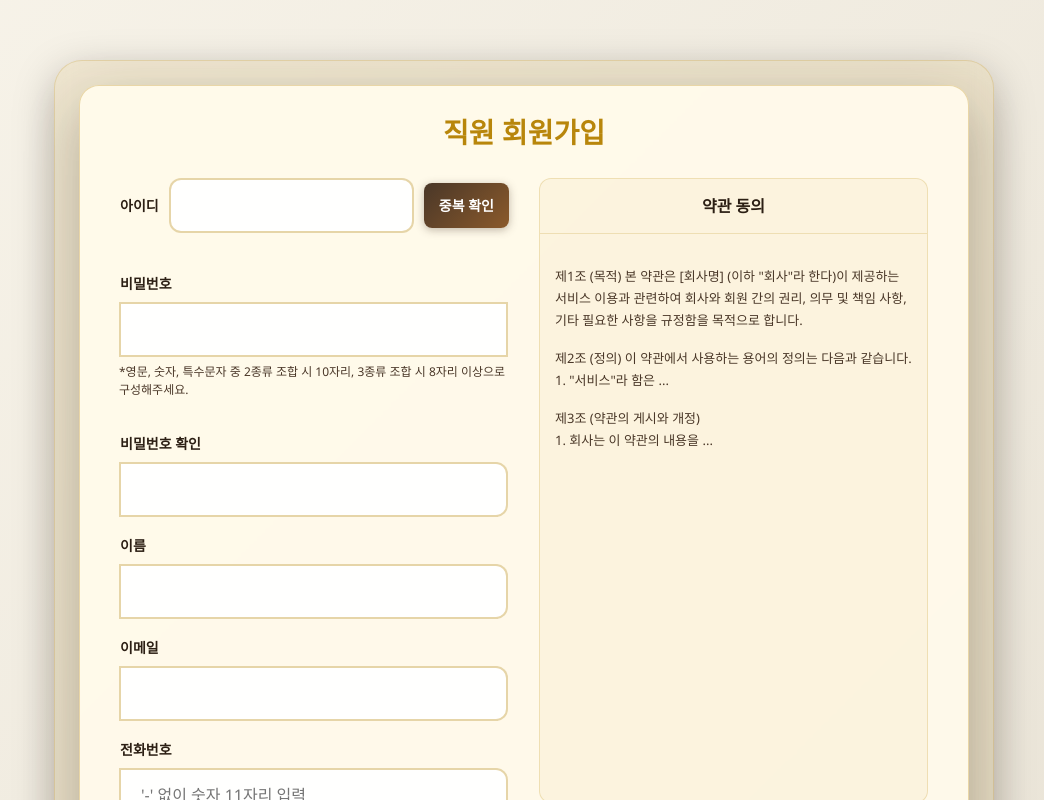
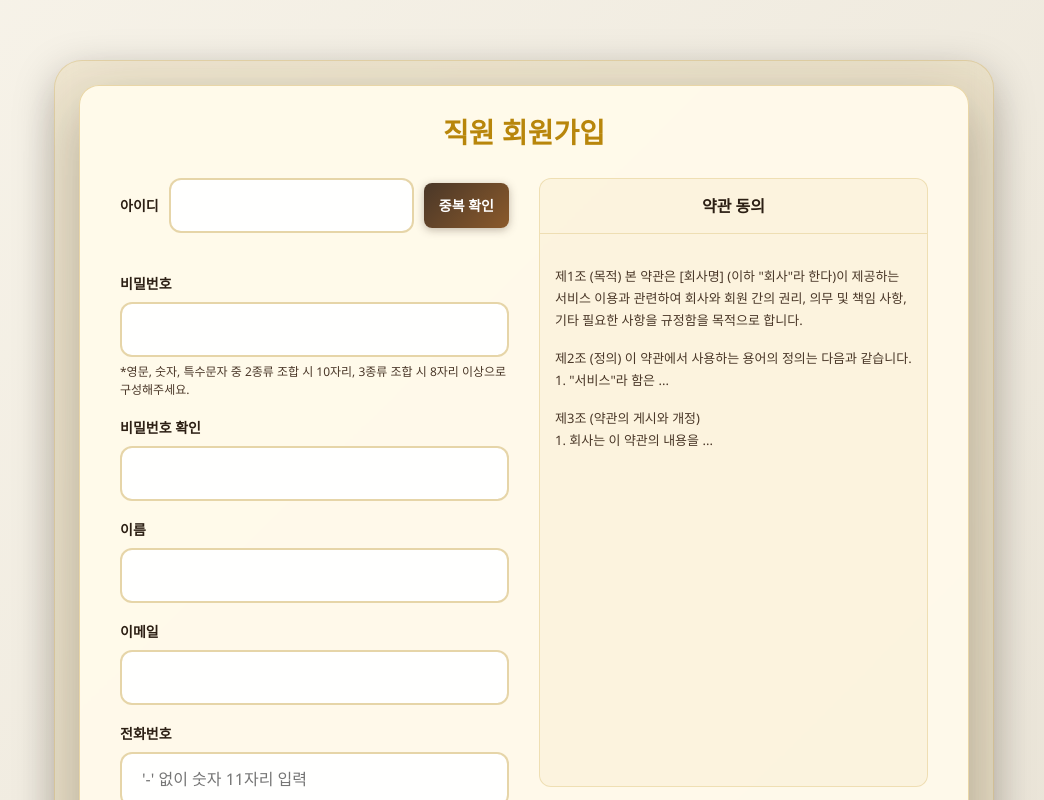
Before and after one commit to Aivle-Bigproject11/Front, a React (Create React App) app: page /signup in a window 1280 px wide. Shown: the top 800 px of the page, without its empty margins (116-1160 px from the left). Built offline with nearby package versions, Linux system fonts and the light colour scheme; no server answers.

Commit message:
입력창 오류 해결

```diff
--- a/src/pages/SignUp.js
+++ b/src/pages/SignUp.js
@@ -151,7 +151,7 @@ function SignUp() {
               {/* 입력 필드 섹션 */}
               <div className="input-section">
 
-                <div className="input-group">
+                <div className="signup-input-group">
                   {/* 라벨, 인풋, 버튼을 감싸는 컨테이너 추가 */}
                   <div className="id-layout-wrapper">
                     <label htmlFor="userId">아이디</label>
@@ -165,28 +165,28 @@ function SignUp() {
                   </div>
                 </div>
 
-                <div className="input-group">
+                <div className="signup-input-group">
                   <label htmlFor="password">비밀번호</label>
                   <input type="password" id="password" value={password} onChange={(e) => setPassword(e.target.value)} onFocus={handleInputFocus} onBlur={handleInputBlur} required />
                   <p className="warning-text">*영문, 숫자, 특수문자 중 2종류 조합 시 10자리, 3종류 조합 시 8자리 이상으로 구성해주세요.</p>
                 </div>
 
-                <div className="input-group">
+                <div className="signup-input-group">
                   <label htmlFor="confirmPassword">비밀번호 확인</label>
                   <input type="password" id="confirmPassword" value={confirmPassword} onChange={(e) => setConfirmPassword(e.target.value)} onFocus={handleInputFocus} onBlur={handleInputBlur} required />
                 </div>
 
-                <div className="input-group">
+                <div className="signup-input-group">
                   <label htmlFor="name">이름</label>
                   <input type="text" id="name" value={name} onChange={(e) => setName(e.target.value)} onFocus={handleInputFocus} onBlur={handleInputBlur} required />
                 </div>
 
-                <div className="input-group">
+                <div className="signup-input-group">
                   <label htmlFor="email">이메일</label>
                   <input type="email" id="email" value={email} onChange={(e) => setEmail(e.target.value)} onFocus={handleInputFocus} onBlur={handleInputBlur} required />
                 </div>
 
-                <div className="input-group">
+                <div className="signup-input-group">
                   <label htmlFor="phone">전화번호</label>
                   <input type="tel" id="phone" value={phone} onChange={handlePhoneChange} placeholder="'-' 없이 숫자 11자리 입력" maxLength="11" onFocus={handleInputFocus} onBlur={handleInputBlur} required />
                 </div>
@@ -310,21 +310,21 @@ function SignUp() {
             display: flex;
             flex-direction: column;
         }
-        .input-group {
+        .signup-input-group {
           margin-bottom: 18px;
         }
-        .input-group label {
+        .signup-input-group label {
           display: block;
           margin-bottom: 8px;
           font-weight: 700;
           color: #2C1F14;
           font-size: 14px;
         }
-        .input-group input {
+        .signup-input-group input {
           width: 100%;
           padding: 0 20px;
           border: 2px solid rgba(184, 134, 11, 0.35);
-          border-radius: 12px; /*입력창 모서리 둥글??*/
+          border-radius: 12px; /*입력창 모서리 둥글*/
           font-size: 16px;
           box-sizing: border-box;
           height: 55px;
```
